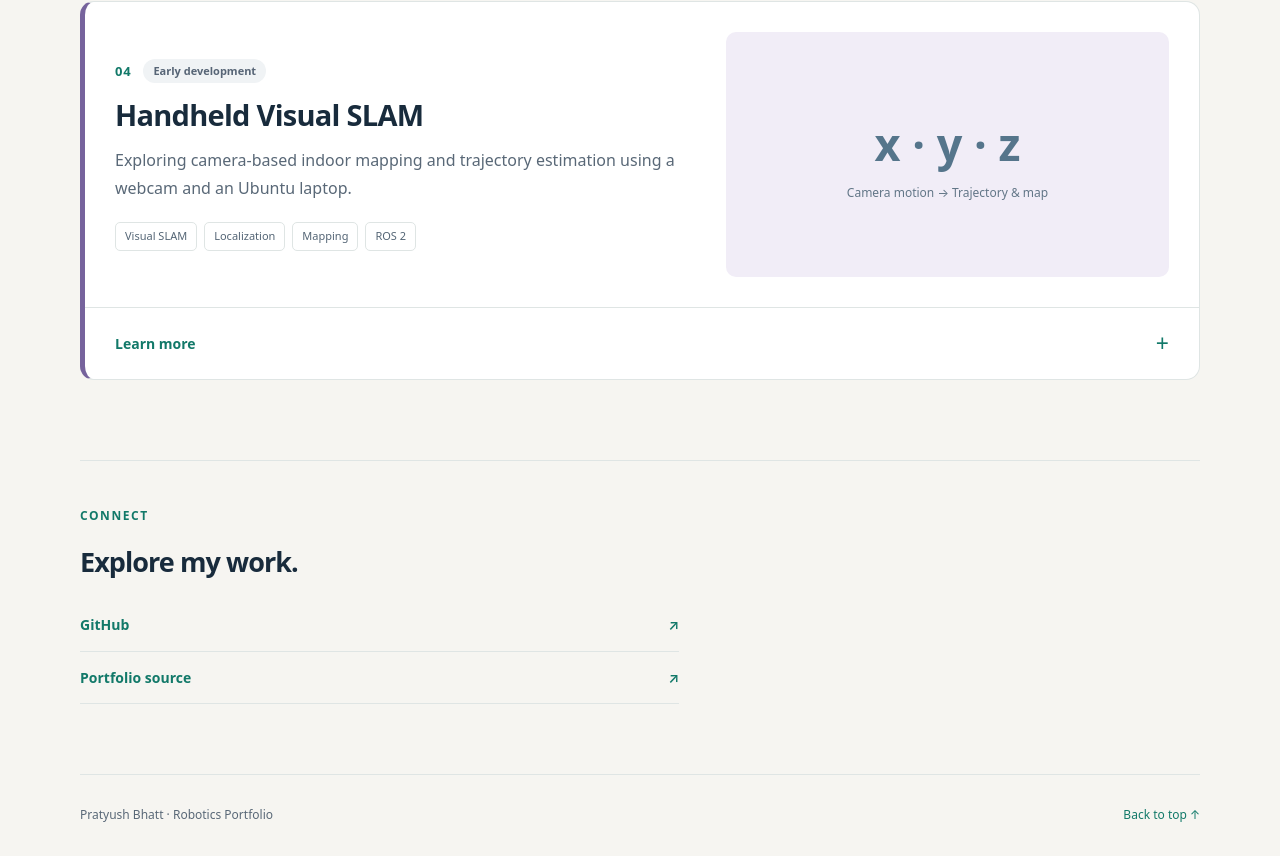
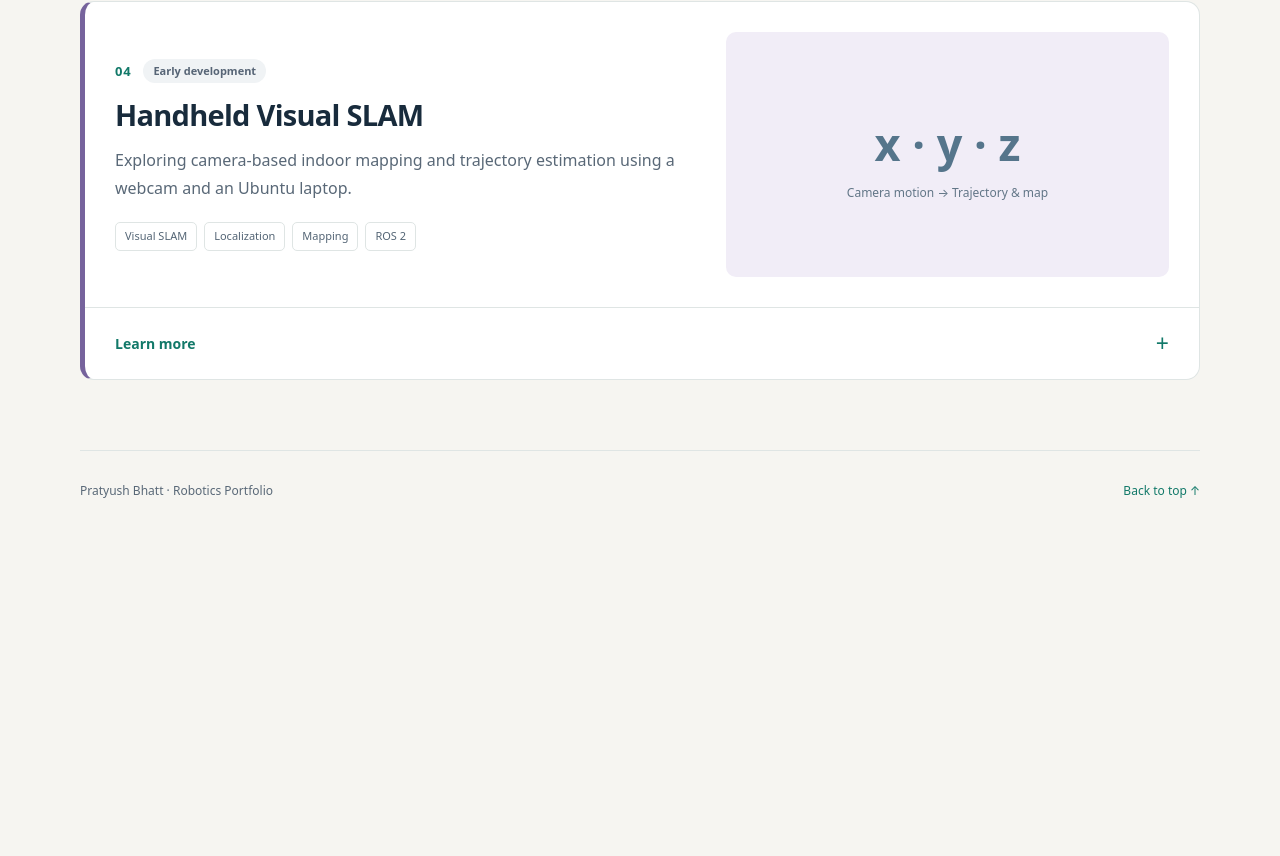
Before and after one commit to pratyushbhattrobotics/pratyushbhattrobotics.github.io, a plain HTML site: page index.html in a window 1280 px wide. Shown: the part 2008-2864 px from the top of the page. After the commit the page ends 2539 px from the top, so only its background shows below. Drawn offline with Linux system fonts and the light colour scheme.

Commit message:
Remove contact section from index.html
Removed the contact section from the index.html file.

```diff
--- a/index.html
+++ b/index.html
@@ -1168,25 +1168,7 @@
         </div>
       </section>
 
-      <section class="about-contact">
 
-        <div id="contact">
-          <p class="eyebrow">Connect</p>
-          <h2>Explore my work.</h2>
-
-          <a class="contact-link"
-             href="https://github.com/pratyushbhattrobotics">
-            <span>GitHub</span>
-            <span aria-hidden="true">↗</span>
-          </a>
-
-          <a class="contact-link"
-             href="https://github.com/pratyushbhattrobotics/pratyushbhattrobotics.github.io">
-            <span>Portfolio source</span>
-            <span aria-hidden="true">↗</span>
-          </a>
-        </div>
-      </section>
     </main>
 
     <footer>
```
